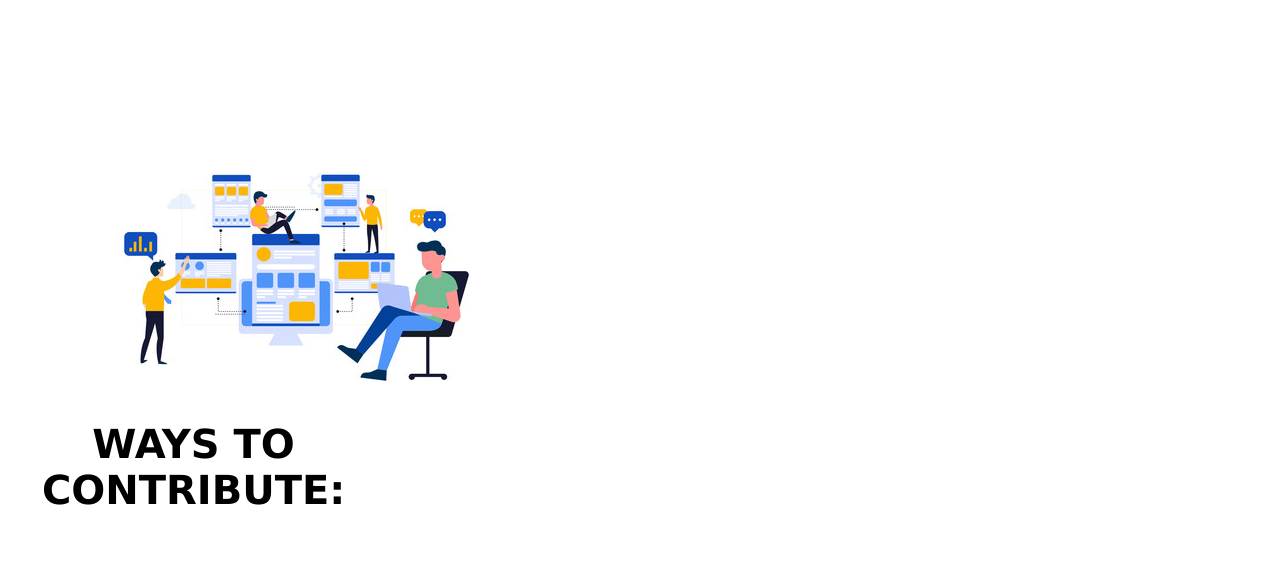
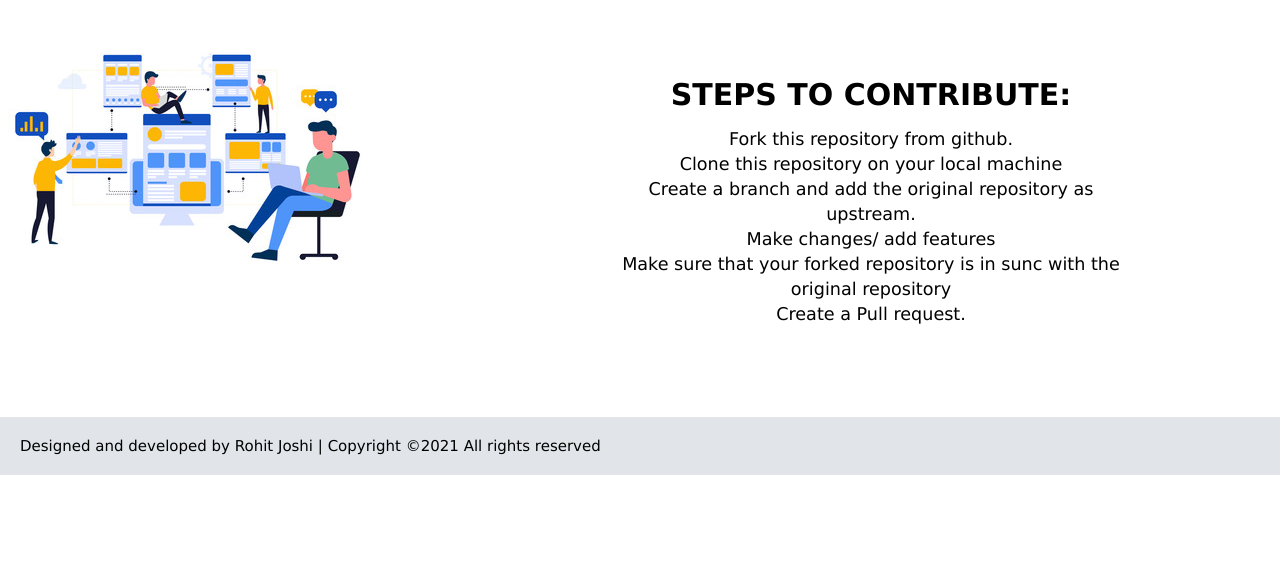
Before and after one commit to rohitjoshi6/Resources-Hub, a plain HTML site: page index.html in a window 1280 px wide. Shown: the part 503-1073 px from the top of the page. After the commit the page ends 978 px from the top, so only its background shows below. Drawn offline with Linux system fonts and the light colour scheme.

Commit message:
Landing page done

```diff
--- a/index.html
+++ b/index.html
@@ -30,17 +30,29 @@
                 <img src="20944999.jpg">
             </div>
         </section>
-        <div class="left" id="contribute-left">
+
+        <!--Contibution-->
+        <section class="contribution">
+        <div class="contibutions-steps-lefr">
             <img src="./Contribute.jpg">
-        <div class="right" id="contribute-right">
-            <h3>Ways to contribute:</h3>
-            <ul>
+        </div>
+        <div class="contribution-steps-right">
+            <h3>Steps to contribute:</h3>
+            <ol>
                 <li>Fork this repository from github.</li>
                 <li>Clone this repository on your local machine</li>
-            </ul>
+                <li>Create a branch and add the original repository as upstream.</li>
+                <li>Make changes/ add features</li>
+                <li>Make sure that your forked repository is in sunc with the original repository</li>
+                <li>Create a Pull request.</li>
+            </ol>
         </div>
-
+        </section>
+        <footer>
+            <div class="footer-container">
+            <p>Designed and developed by Rohit Joshi | Copyright ©2021 All rights reserved</p>
         </div>
+        </footer>
     </div>
 </body>
 </html>
--- a/main.css
+++ b/main.css
@@ -32,7 +32,7 @@ nav ul li a{
     color:black;
     padding: 30px;
 }
-
+/* Top section */
 #heading{
     color:black;
     padding-left: 70px;
@@ -79,7 +79,44 @@ section{display: flex;}
     background: linear-gradient(57deg, #1e4d92,#00c6a7);
 }
 
-#contribute .left img{
-    width:700px;
-    height:400px;
+/* Contribution section */
+
+section .contibution{display: flex;}
+
+.contribution-steps-right{width: 40%; height:300px; color:white;
+    text-align: center; margin-top: 0px; padding: 40px;
+    padding-left: 240px;
 }
+
+.contribution-steps-right h3{
+    font-size: 30px; font-weight: 30px;
+    text-transform: uppercase;
+    color:black;
+
+    }
+
+.contribution-steps-right ol{
+    font-size: 17.6px;
+    line-height: 25px;
+    padding: 15px 0;
+    color:black;
+    list-style: none;
+
+}
+
+.contribution-steps-left{width: 60%; height:auto;
+    overflow:hidden; margin-top: 20px;
+
+}
+
+.contribution-steps-left img{width:700px;
+    height:400px;}
+
+.footer-container{
+    padding:20px;
+    text-decoration: black;
+    font-family: Verdana, Geneva, Tahoma, sans-serif;
+    font-size: 15px;
+    background: #F0F4F7;
+	background: #E1E5E9;
+}
```
